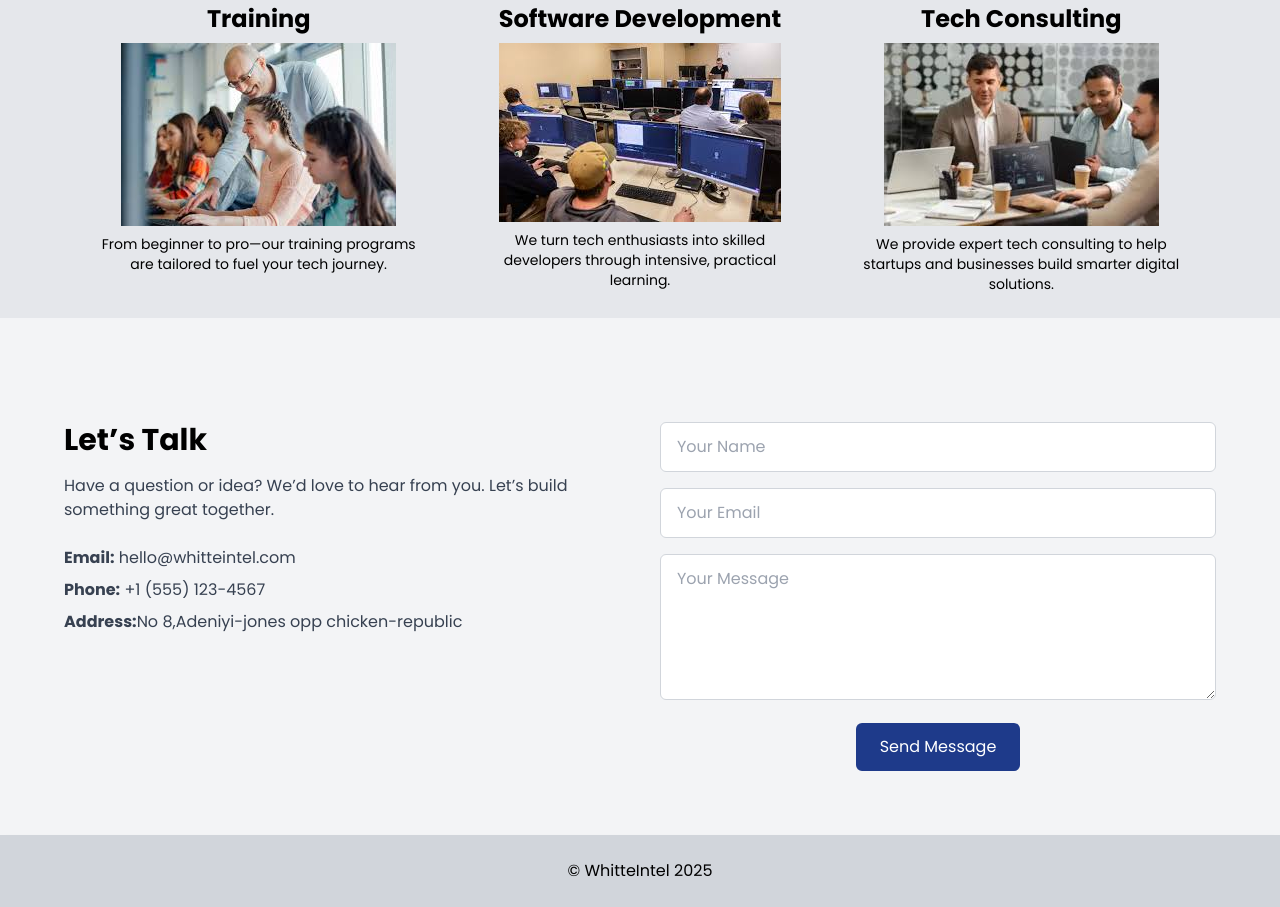
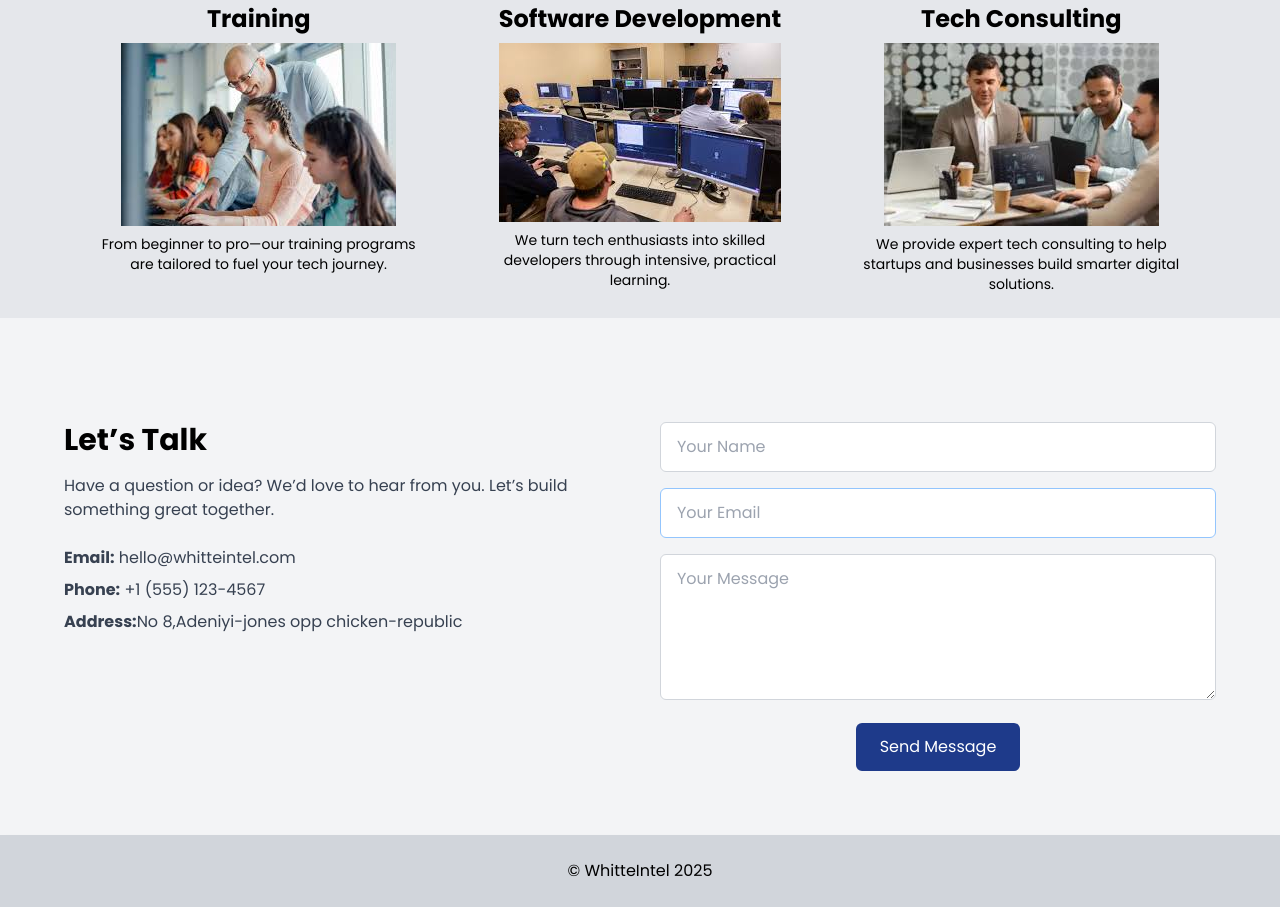
Before and after one commit to Idris-kareem001/whitteintel-landingpage, a plain HTML site: page real original .html in a window 1280 px wide. Shown: the part 681-1588 px from the top of the page. Drawn offline with nearby package versions, Linux system fonts and the light colour scheme.

Commit message:
change blue border from gray to blue

```diff
--- a/real original .html
+++ b/real original .html
@@ -114,7 +114,7 @@
           name="email"
           placeholder="Your Email"
           required
-          class="w-full border border-gray-300 px-4 py-3 rounded-md focus:outline-none focus:ring-2 focus:ring-blue-500"
+          class="w-full border border-blue-300 px-4 py-3 rounded-md focus:outline-none focus:ring-2 focus:ring-blue-500"
         />
         <textarea
           name="message"
```
